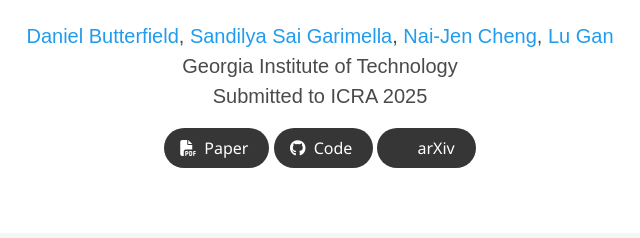
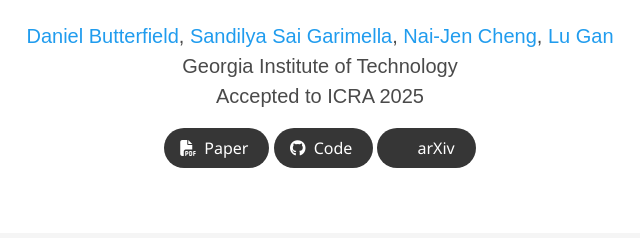
Before and after one commit to lunarlab-gatech/Morphology-Informed-HGNN, a plain HTML site: page docs/index.html in a window 1280 px wide. Shown: the part 213-451 px from the top of the page, 320-960 px from the left. Drawn offline with nearby package versions, Linux system fonts and the light colour scheme; some icons are missing; a web font is replaced by a local one.

Commit message:
Update website with ICRA acceptance

```diff
--- a/docs/index.html
+++ b/docs/index.html
@@ -69,7 +69,7 @@
                   </div>
 
                   <div class="is-size-5 publication-authors">
-                    <span class="author-block">Georgia Institute of Technology<br>Submitted to ICRA 2025</span>
+                    <span class="author-block">Georgia Institute of Technology<br>Accepted to ICRA 2025</span>
                     <!-- <span class="eql-cntrb"><small><br><sup>*</sup>Indicates Equal Contribution</small></span> -->
                   </div>
 
```
